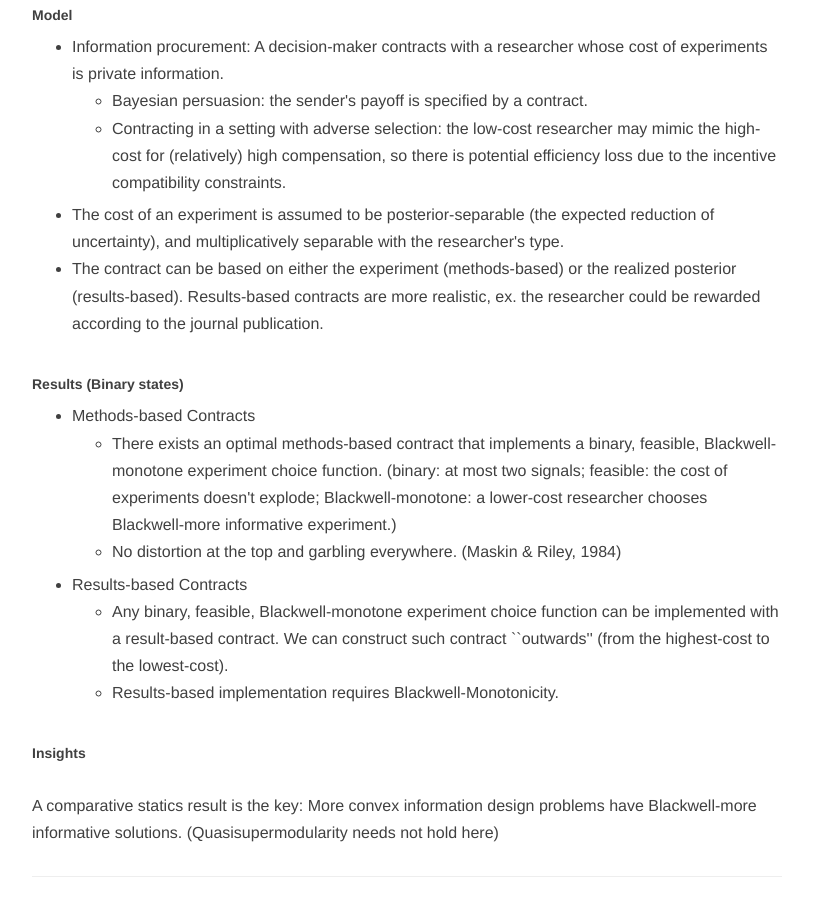
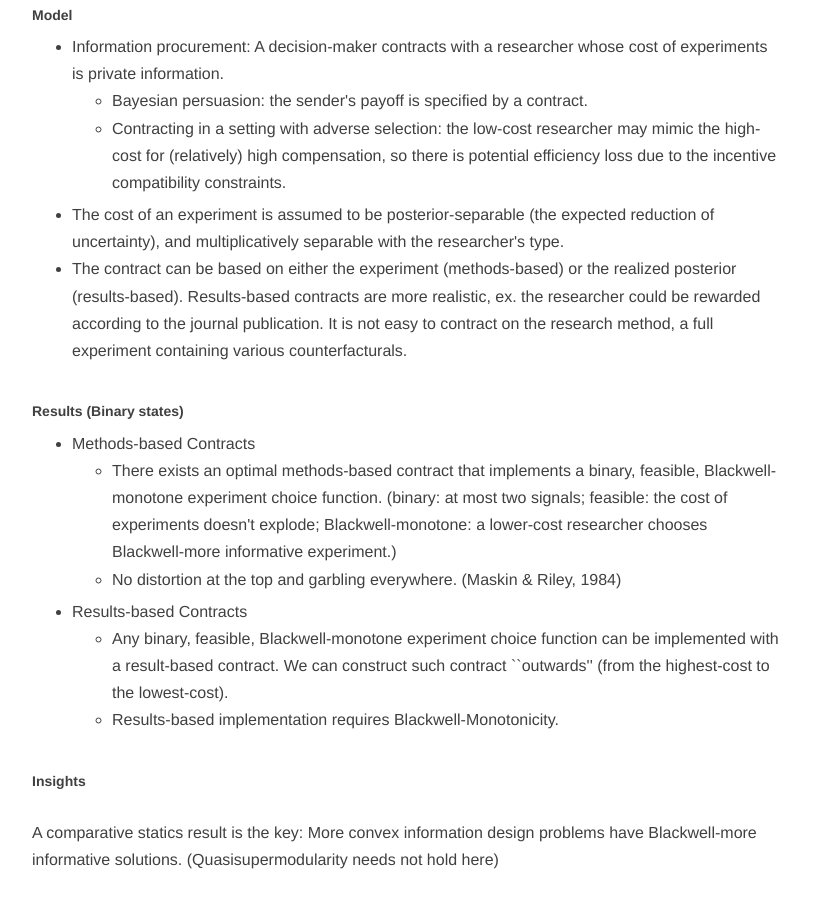
Before and after one commit to hanwangecon/hanwangecon.github.io, a Jekyll site: the page built from _posts/2021-02-05-first-post.md, in a window 1280 px wide and 900 px high, scrolled down 646 px. Shown: the whole window, without its empty margins (233-1046 px from the left). Built offline with Jekyll 4.4.1, drawn with Linux system fonts in a browser that asks for light colours; nearby versions of some CDN libraries; comment, search, counter and statistics services are not loaded.

Commit message:
Update 2021-02-05-first-post.md

```diff
--- a/_posts/2021-02-05-first-post.md
+++ b/_posts/2021-02-05-first-post.md
@@ -22,7 +22,7 @@
 <li>Contracting in a setting with adverse selection: the low-cost researcher may mimic the high-cost for (relatively) high compensation, so there is potential efficiency loss due to the incentive compatibility constraints.</li>
 </ul>
 <li>The cost of an experiment is assumed to be posterior-separable (the expected reduction of uncertainty), and multiplicatively separable with the researcher's type.</li>
-<li>The contract can be based on either the experiment (methods-based) or the realized posterior (results-based). Results-based contracts are more realistic, ex. the researcher could be rewarded according to the journal publication.</li>
+<li>The contract can be based on either the experiment (methods-based) or the realized posterior (results-based). Results-based contracts are more realistic, ex. the researcher could be rewarded according to the journal publication. It is not easy to contract on the research method, a full experiment containing various counterfacturals. </li>
 </ul>
 
 <h5>Results (Binary states)</h5>
```
